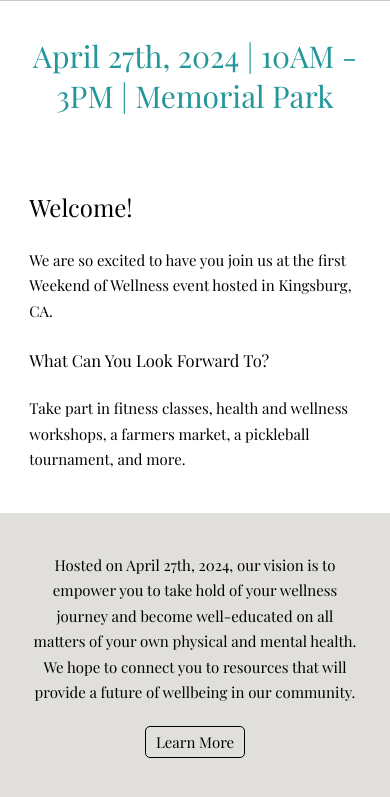
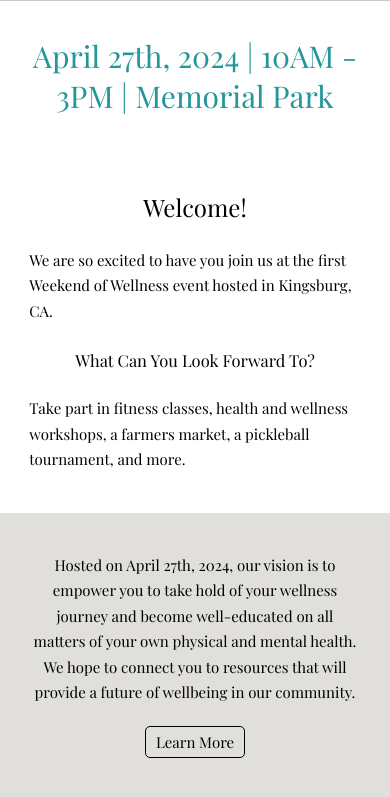
Before and after one commit to BlackCubes/weekend-of-wellness, a Django app: page / in a window 390 px wide. Shown: the part 295-1092 px from the top of the page. Run offline with Django 5.2, Linux system fonts and the light colour scheme; some web fonts are replaced.

Commit message:
align center

```diff
--- a/home/static/home/css/style.css
+++ b/home/static/home/css/style.css
@@ -50,6 +50,13 @@
   width: 100%;
 }
 
+@media only screen and (max-width: 56.1875em) {
+  .home__info h2,
+  .home__info h3 {
+    text-align: center;
+  }
+}
+
 @media only screen and (max-width: 37.4375em) {
   .home__promo-img {
     width: 80%;
```
